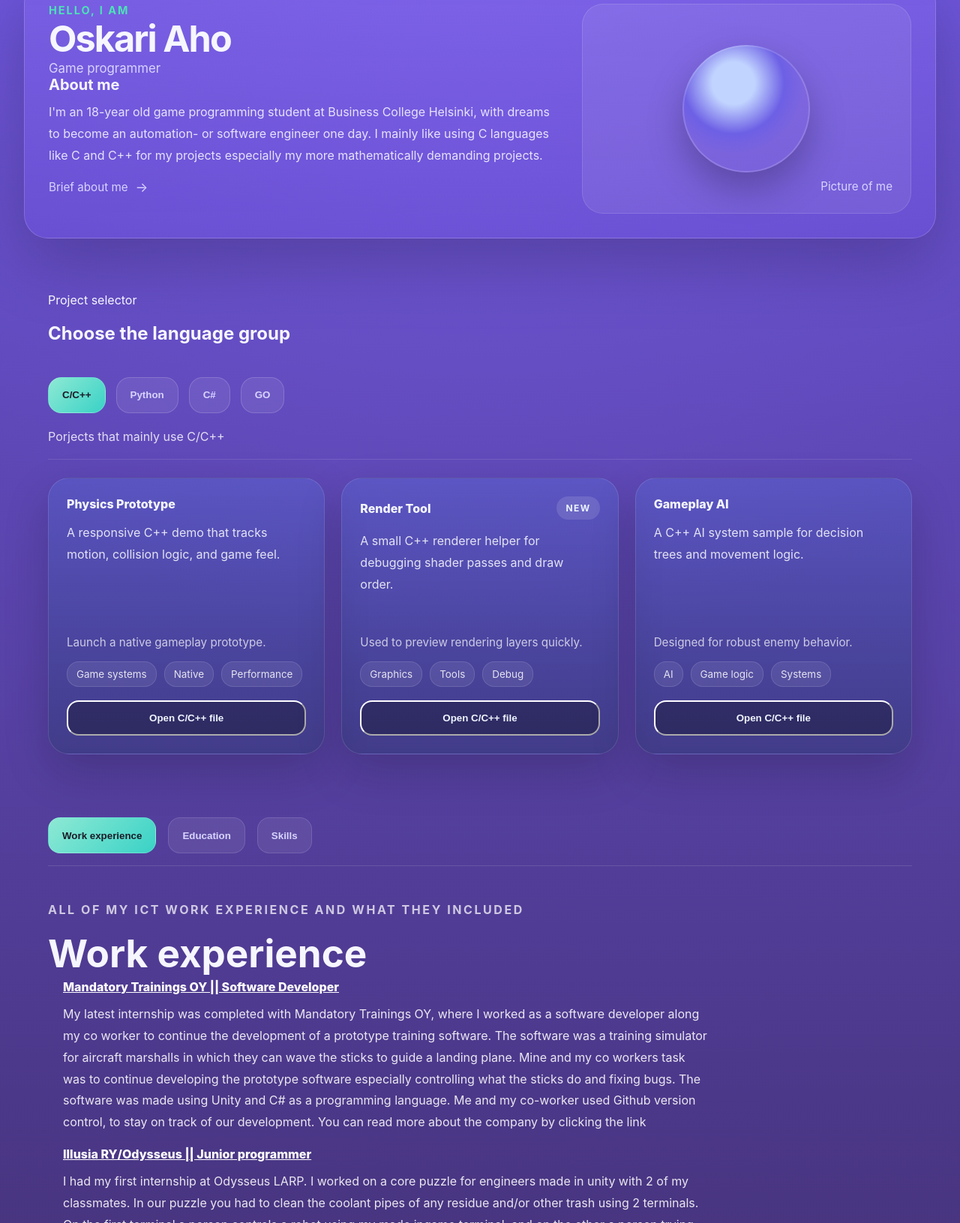
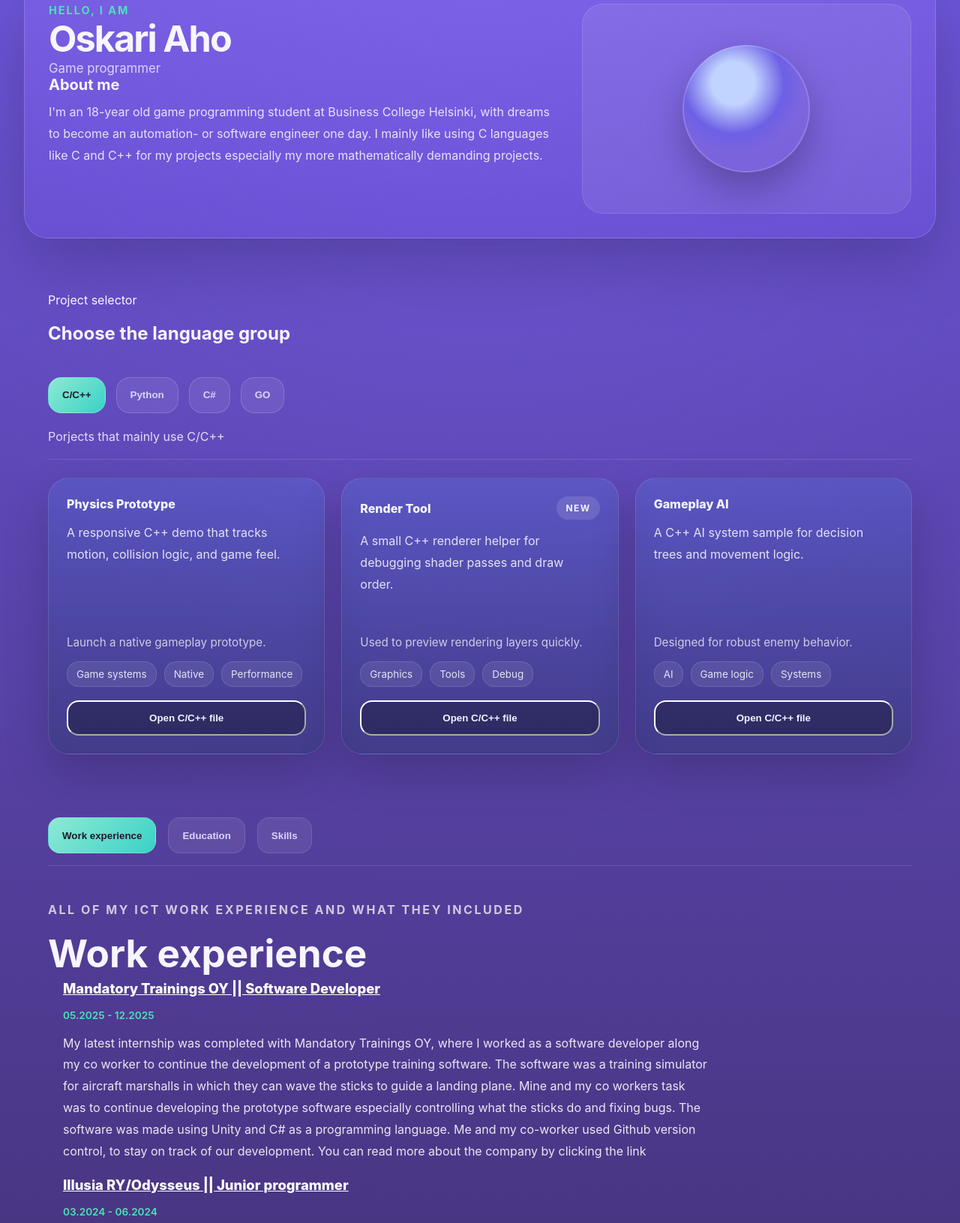
Before and after one commit to NotVenuly/Portfolio, a website: page index.html in a window 1280 px wide. Shown: the part 56-1687 px from the top of the page at 75% size. Drawn offline with nearby package versions, Linux system fonts and the light colour scheme.

Commit message:
work experience dates and changed some bios

```diff
--- a/index.html
+++ b/index.html
@@ -22,15 +22,10 @@
 
                         </p>
                     </div>
-                    <div class="hero-arrow">
-                        <span>Brief about me</span>
-                        <span class="arrow">→</span>
-                    </div>
                 </div>
             </div>
             <div class="hero-image">
                 <div class="portrait-ring"></div>
-                <span class="hero-tag">Picture of me</span>
             </div>
         </header>
         <section class="languages-section full-screen-section">
@@ -67,9 +62,9 @@
                     <p class="contact-email">Oskari.aha@gmail.com</p>
                 </div>
                 <div class="contact-links-list">
-                    <a href="#" target="_blank" rel="noopener noreferrer">GitHub</a>
-                    <a href="#" target="_blank" rel="noopener noreferrer">LinkedIn</a>
-                    <a href="#" target="_blank" rel="noopener noreferrer">Resume</a>
+                    <a href="https://github.com/NotVenuly" target="_blank" rel="noopener noreferrer">GitHub</a>
+                    <a href="https://www.linkedin.com/in/oskari-aho-1b40432b8/" target="_blank" rel="noopener noreferrer">LinkedIn</a>
+                    <a href="./English CV.pdf" target="_blank" rel="noopener noreferrer">Resume</a>
                 </div>
             </div>
             <div class="contact-form-wrapper">
--- a/mainCSS.css
+++ b/mainCSS.css
@@ -142,10 +142,19 @@ body {
 }
 
 .preview-feature-title {
+    font-size: 1.15rem;
     display: block;
     font-weight: 800;
     color: #ffffff;
     margin-bottom: 0.15rem;
+}
+
+.preview-feature-date {
+    display: block;
+    font-size: 0.85rem;
+    color: var(--accent);
+    font-weight: 600;
+    margin-bottom: 0.3rem;
 }
 
 .preview-feature-title a {
--- a/mainTS.bundle.js
+++ b/mainTS.bundle.js
@@ -14,7 +14,8 @@ var previewSections = [
                 The software was made using Unity and C# as a programming language. Me and my co-worker used Github version control, to stay on track of our development.
 
                 You can read more about the company by clicking the link `,
-        link: "https://mandatorytrainings.com/"
+        link: "https://mandatorytrainings.com/",
+        date: "05.2025 - 12.2025"
       },
       {
         title: "Illusia RY/Odysseus || Junior programmer",
@@ -27,7 +28,8 @@ var previewSections = [
                 basic game development knowledge was also needed for the overall feel of the puzzle.
                 You can find an article that talks about the engineer experience at Odysseus which also mentions and compliments our task here.`,
         link: "https://www.odysseuslarp.com/",
-        articleLink: "https://criticalpathsite.wordpress.com/2024/09/02/odysseus-2024-a-retrospective/"
+        articleLink: "https://criticalpathsite.wordpress.com/2024/09/02/odysseus-2024-a-retrospective/",
+        date: "03.2024 - 06.2024"
       }
     ]
   },
@@ -68,7 +70,7 @@ var previewSections = [
         description: "My education at Business College Helsinki consisted of mostly game development in Unity, which makes this area the area I'm most familiar in"
       },
       {
-        title: "C/C++, GOLANG, Python, SQL",
+        title: "C/C++, GOLANG, Python, SQL, Typescript/Javascript, NodeJS, HTML and CSS",
         description: "I've used these languages in my projects I'm also learning more abut them every day"
       },
       {
@@ -234,8 +236,9 @@ function renderPreviewCard(sectionId) {
   }
   const bodyContent = section.items ? `<ul class="preview-features">${section.items.map((item) => {
     const titleHtml = item.link ? `<a href="${item.link}" target="_blank" rel="noopener noreferrer" class="preview-feature-title">${item.title}</a>` : `<strong class="preview-feature-title">${item.title}</strong>`;
+    const dateHtml = item.date ? `<span class="preview-feature-date">${item.date}</span>` : "";
     const articleHtml = item.articleLink ? `<a href="${item.articleLink}" target="_blank" rel="noopener noreferrer" class="preview-feature-article">Read related article</a>` : "";
-    return `<li>${titleHtml}<span>${item.description}</span>${articleHtml}</li>`;
+    return `<li>${titleHtml}${dateHtml}<span>${item.description}</span>${articleHtml}</li>`;
   }).join("")}</ul>` : `<p>${section.items}</p>`;
   return `
         <div class="preview-card-content">
```
Also changed, not shown: mainTS.ts (+10 -4 lines), 1 other file.
